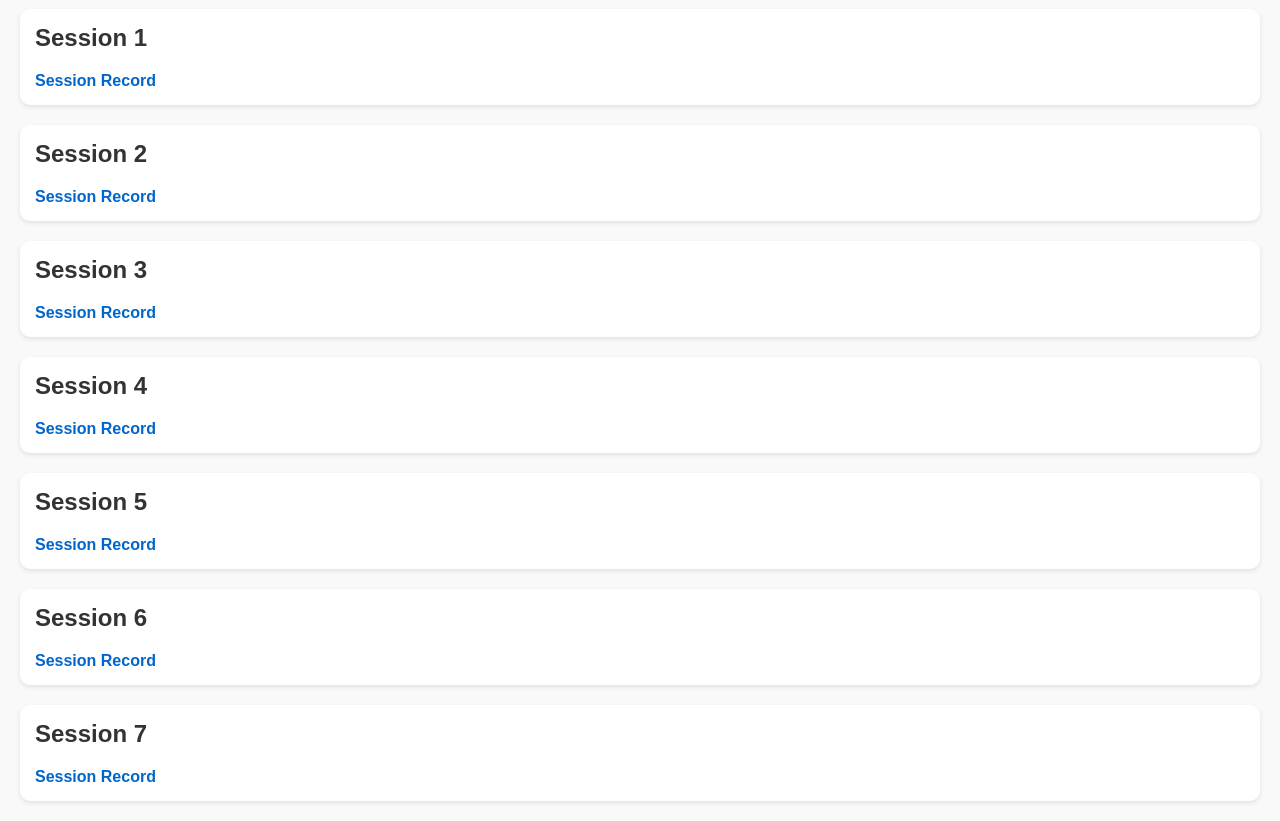
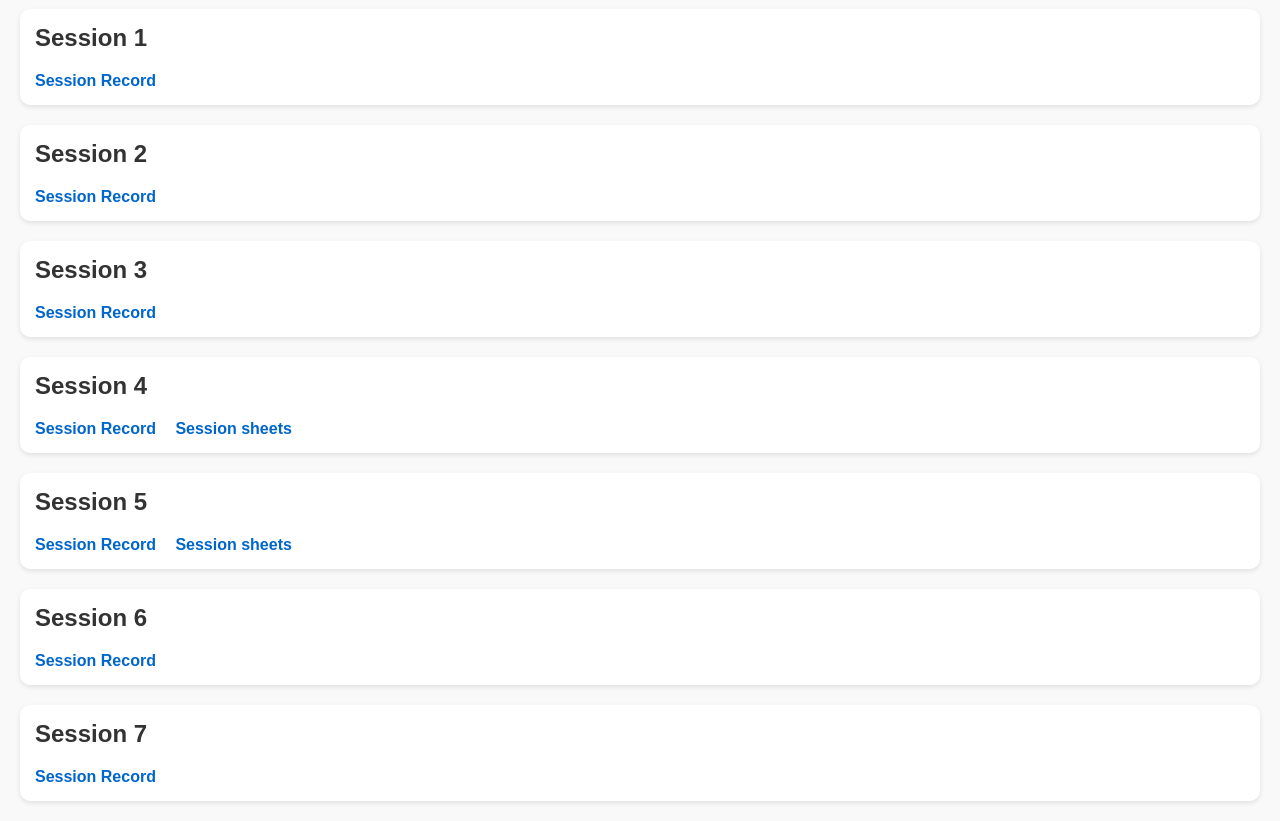
Before and after one commit to mohamedsamydeveloper/EST2course, a plain HTML site: page index.html in a window 1280 px wide. Shown: the part 79-900 px from the top of the page. Drawn offline with Linux system fonts and the light colour scheme.

Commit message:
Update index.html

```diff
--- a/index.html
+++ b/index.html
@@ -40,13 +40,14 @@
   <div class="session">
     <h2>Session 4</h2>
     <a href="https://drive.google.com/drive/folders/12OlkG8s_LRpwEFXfom6rh3mgRL8iumv6?usp=drive_link" target="_blank">Session Record</a>
+    <a href="https://drive.google.com/drive/folders/1zrouQcDRCLotnpeQ--ZiDp0hJomin-nL?usp=drive_link" target="_blank">Session sheets</a>
 
   </div>
 
   <div class="session">
     <h2>Session 5</h2>
     <a href="https://drive.google.com/drive/folders/13VqeyOKX-3BXOLe_tj-cYZPyscRbYSMV?usp=drive_link" target="_blank">Session Record</a>
-
+    <a href="https://drive.google.com/drive/folders/14Kt-MXRuR5UaRY6fImfdddDRVs5XomcN?usp=drive_link">Session sheets</a>
   </div>
 
    <div class="session">
```
